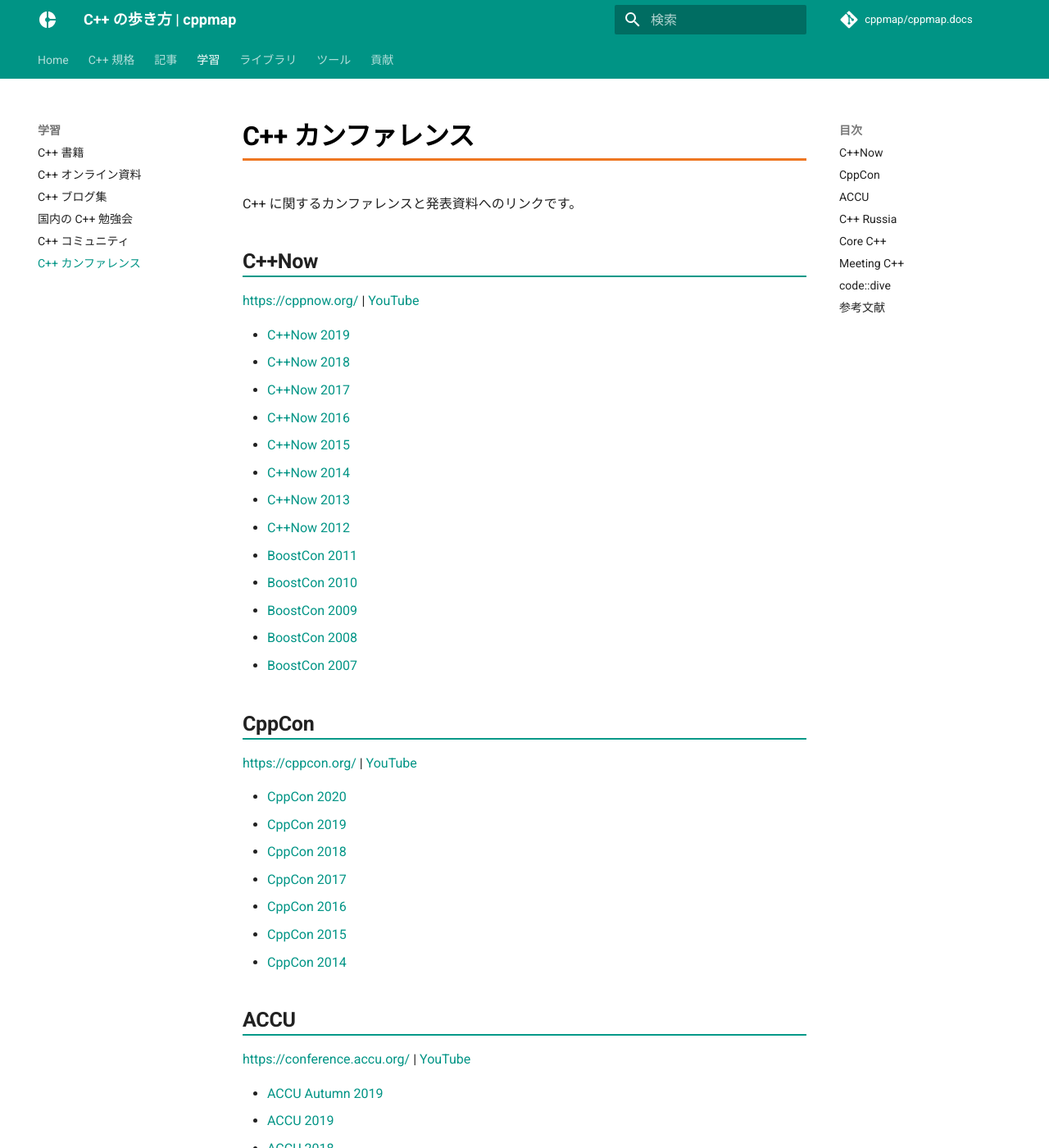
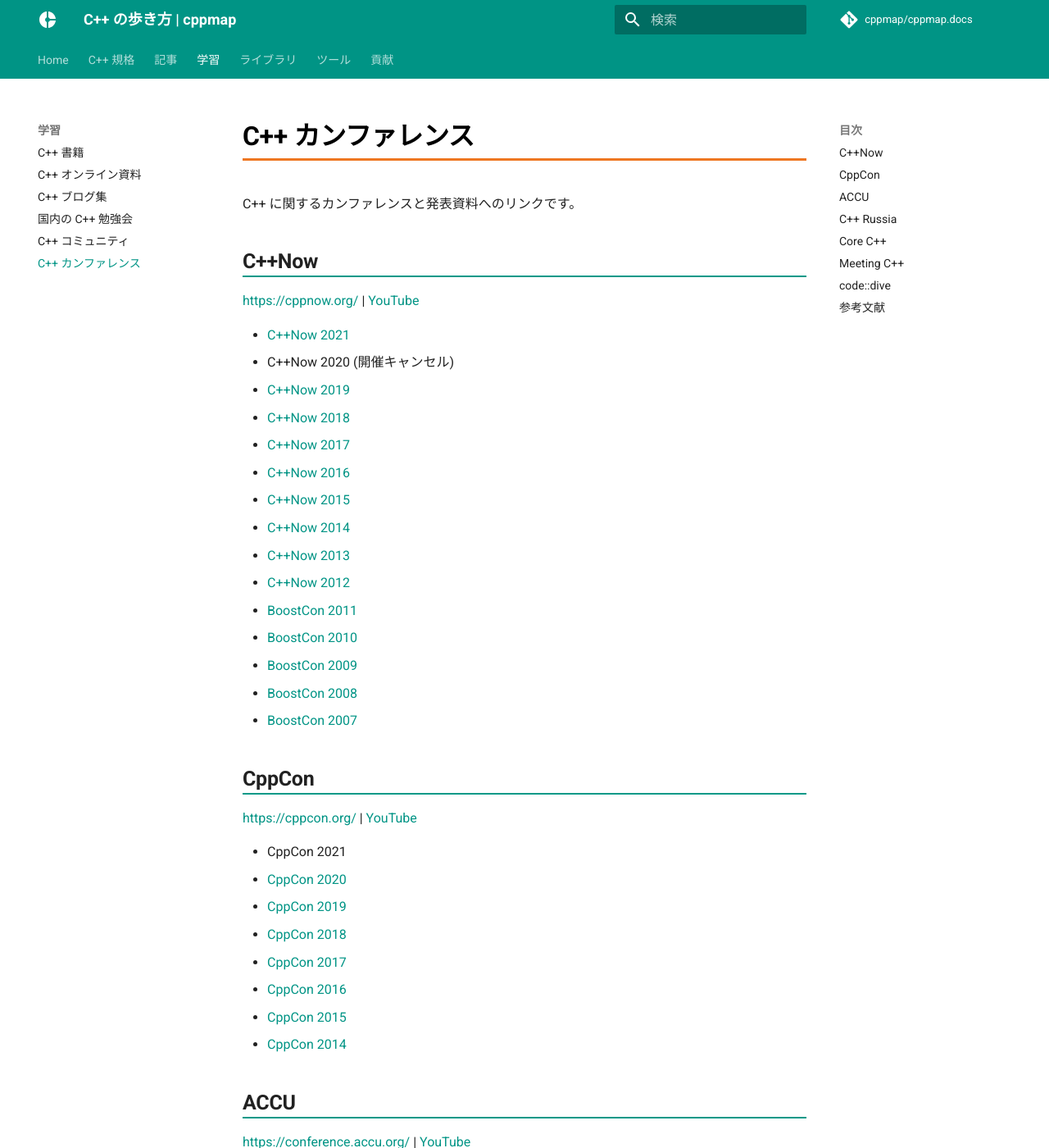
Before and after one commit to cppmap/cppmap.docs, an MkDocs documentation site: the page built from docs/learn/conferences.md, in a window 1280 px wide and 1400 px high. Shown: the whole window at 82% size. Built offline with MkDocs 1.6.1 and Material for MkDocs 9.7.7, drawn with Linux system fonts in a browser that asks for light colours; nearby versions of some CDN libraries; comment, search, counter and statistics services are not loaded; some of the changed text lies outside the part shown.

Commit message:
Update conferences.md

```diff
--- a/docs/learn/conferences.md
+++ b/docs/learn/conferences.md
@@ -7,6 +7,8 @@
 ## C++Now
 https://cppnow.org/ | [YouTube](https://www.youtube.com/user/BoostCon/)
 
+- [C++Now 2021](https://cppnow.org/history/2021/talks/)
+- C++Now 2020 (開催キャンセル)
 - [C++Now 2019](https://cppnow.org/history/2019/talks/)
 - [C++Now 2018](https://cppnow.org/history/2018/talks/)
 - [C++Now 2017](https://cppnow.org/history/2017/talks/)
@@ -25,6 +27,7 @@
 ## CppCon
 https://cppcon.org/ | [YouTube](https://www.youtube.com/user/CppCon/)
 
+- CppCon 2021
 - [CppCon 2020](https://github.com/CppCon/CppCon2020)
 - [CppCon 2019](https://github.com/CppCon/CppCon2019)
 - [CppCon 2018](https://github.com/CppCon/CppCon2018)
@@ -37,25 +40,27 @@
 ## ACCU
 https://conference.accu.org/ | [YouTube](https://www.youtube.com/channel/UCJhay24LTpO1s4bIZxuIqKw/)
 
-- [ACCU Autumn 2019](https://conference.accu.org/previous/2019_autumn/schedule/)
-- [ACCU 2019](https://conference.accu.org/previous/2019/schedule/)
-- [ACCU 2018](https://conference.accu.org/previous/2018/schedule/)
-- [ACCU 2017](https://conference.accu.org/previous/2017/schedule/)
-- [ACCU 2016](https://github.com/ACCUConf/PDFs_2016)
-- [ACCU 2015](https://github.com/ACCUConf/PDFs_2015)
-- [ACCU 2014](https://accu.org/index.php/conferences/accu_conference_2014/accu2014_schedule)
-- [ACCU 2013](https://accu.org/index.php/conferences/accu_conference_2013/accu2013_schedule)
-- [ACCU 2012](https://accu.org/index.php/conferences/accu_conference_2012/accu2012_schedule)
-- [ACCU 2011](https://accu.org/index.php/conferences/accu_conference_2011/accu2011_sessions)
-- [ACCU 2010](https://accu.org/index.php/conferences/accu_conference_2010/accu2010_sessions)
-- [ACCU 2009](https://accu.org/index.php/conferences/accu_conference_2009/accu2009_sessions)
-- [ACCU 2008](https://accu.org/index.php/conferences/accu_conference_2008/accu2008_sessions)
-- [ACCU 2007](https://accu.org/index.php/conferences/accu_conference_2007/accu2007_sessions)
-- [ACCU 2006](https://github.com/ACCUConf/PDFs_2006)
-- [ACCU 2005](https://github.com/ACCUConf/PDFs_2005)
-- [ACCU 2004](https://github.com/ACCUConf/PDFs_2004)
-- [ACCU 2003](https://accu.org/index.php/conferences/2003/schedule2000b)
-- [ACCU 2002](https://accu.org/index.php/conferences/2002/schedule2002)
+- [ACCU 2021](https://accu.org/conf-previous/2021/schedule/)
+- ACCU 2020 (開催キャンセル)
+- [ACCU Autumn 2019](https://accu.org/conf-previous/2019_autumn/schedule/)
+- [ACCU 2019](https://accu.org/conf-previous/2019/schedule/)
+- [ACCU 2018](https://accu.org/conf-previous/2018/schedule/)
+- [ACCU 2017](https://accu.org/conf-previous/2017/schedule/)
+- [ACCU 2016](https://accu.org/conf-previous/2016/schedule/)
+- [ACCU 2015](https://accu.org/conf-previous/2015/schedule/)
+- [ACCU 2014](https://accu.org/conf-previous/2014/schedule/)
+- [ACCU 2013](https://accu.org/conf-previous/2013/schedule/)
+- [ACCU 2012](https://accu.org/conf-previous/2012/schedule/)
+- [ACCU 2011](https://accu.org/conf-previous/2011/schedule/)
+- [ACCU 2010](https://accu.org/conf-previous/2010/schedule/)
+- [ACCU 2009](https://accu.org/conf-previous/2009/schedule/)
+- [ACCU 2008](https://accu.org/conf-previous/2008/schedule/)
+- [ACCU 2007](https://accu.org/conf-previous/2007/schedule/)
+- [ACCU 2006](https://accu.org/conf-previous/2006/schedule/)
+- [ACCU 2005](https://accu.org/conf-previous/2005/schedule/)
+- [ACCU 2004](https://accu.org/conf-previous/2004/schedule/)
+- [ACCU 2003](https://accu.org/conf-previous/2003/schedule/)
+- [ACCU 2002](https://accu.org/conf-previous/2002/schedule/)
 
 
 ## C++ Russia
```
